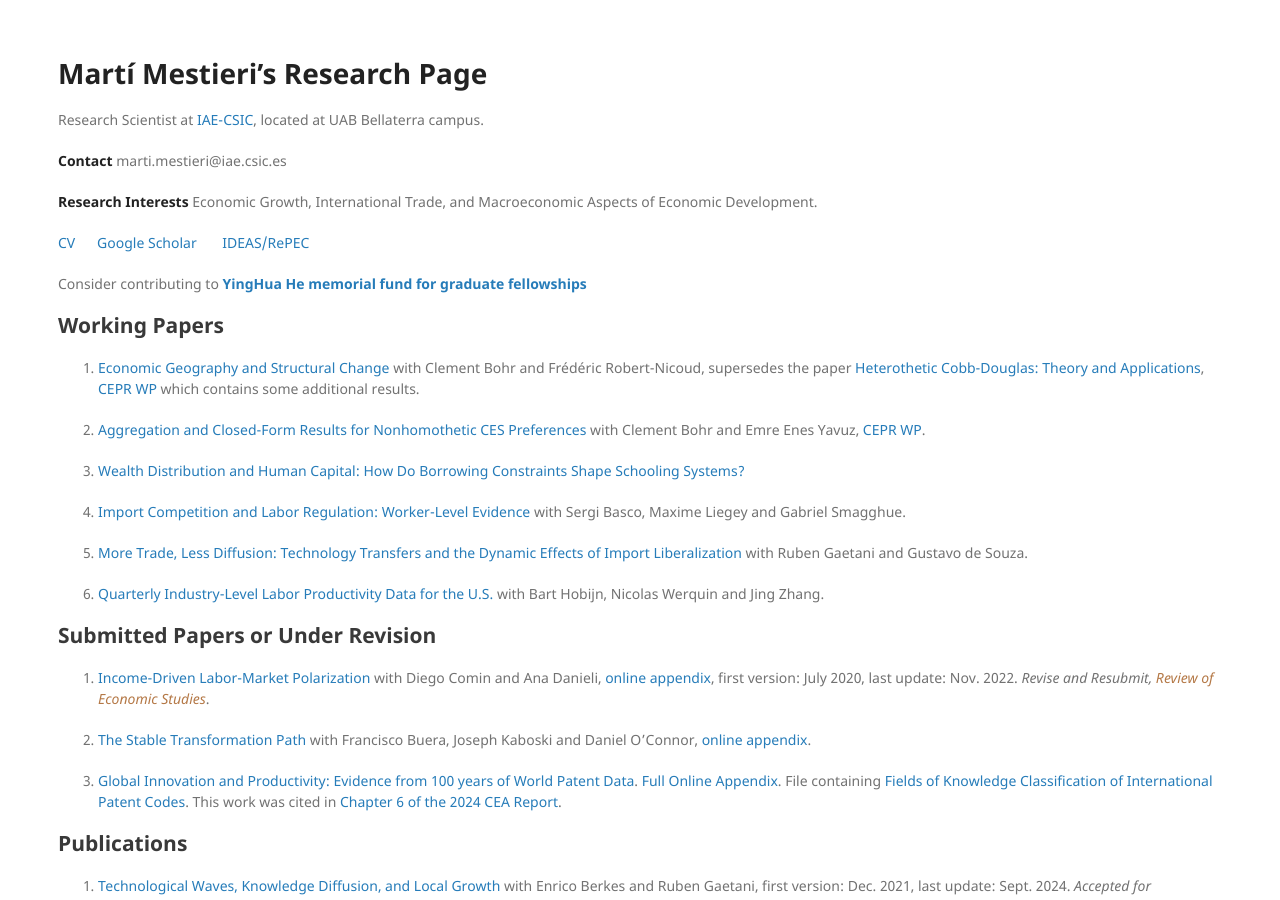
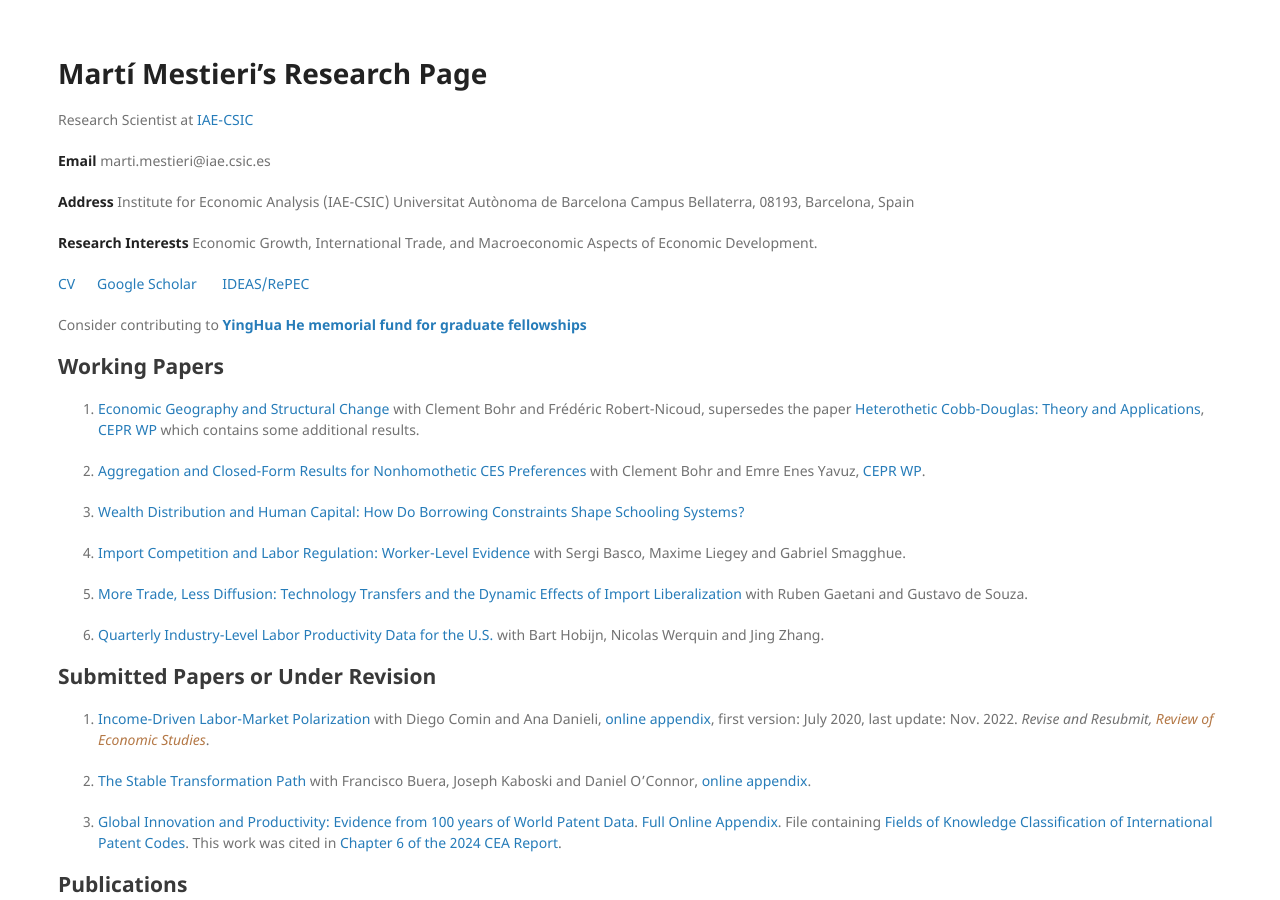
Before and after one commit to mestieri/mestieri.github.io, a Jekyll site: the page built from index.md, in a window 1280 px wide and 900 px high. Built offline with Jekyll 4.4.1, drawn with Linux system fonts in a browser that asks for light colours.

Commit message:
Update index.md

```diff
--- a/index.md
+++ b/index.md
@@ -15,12 +15,17 @@ blue {
 Senior Economist in the Economic Research Department at the Federal Reserve Bank of Chicago (on leave).
 UPF Associate Professor and CREi Associate Researcher.
 -->
-Research Scientist at [IAE-CSIC](https://www.iae.csic.es/index.php?lang=ing), located at UAB Bellaterra campus.
+Research Scientist at [IAE-CSIC](https://www.iae.csic.es/index.php?lang=ing)
 
-**Contact** marti.mestieri@iae.csic.es
+**Email** marti.mestieri@iae.csic.es
 <!--
 **Contact** marti.mestieri mestieri dot marti at gmail dot com.
 -->
+
+**Address**
+  Institute for Economic Analysis (IAE-CSIC)
+  Universitat Autònoma de Barcelona Campus
+  Bellaterra, 08193, Barcelona, Spain
 
 **Research Interests** Economic Growth, International Trade, and Macroeconomic Aspects of Economic Development.
 <!--**CV** Available upon request
```
